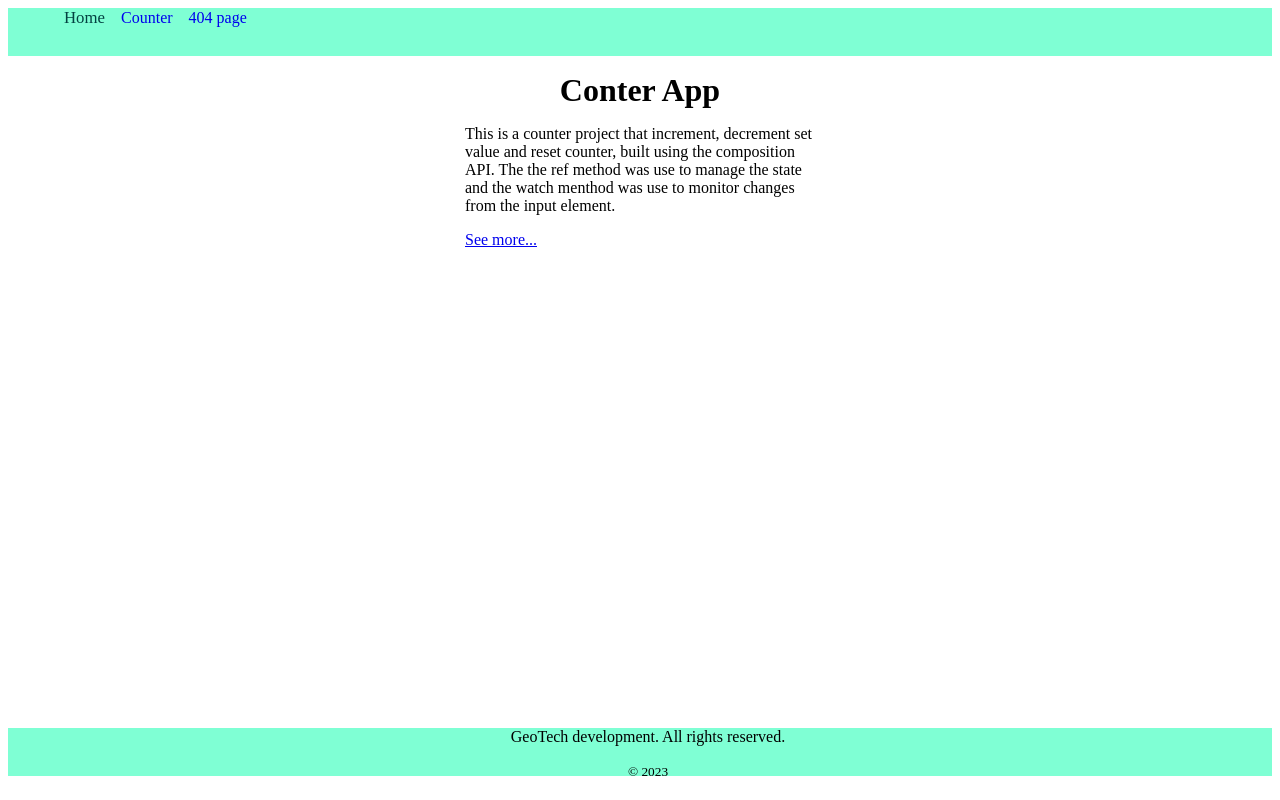
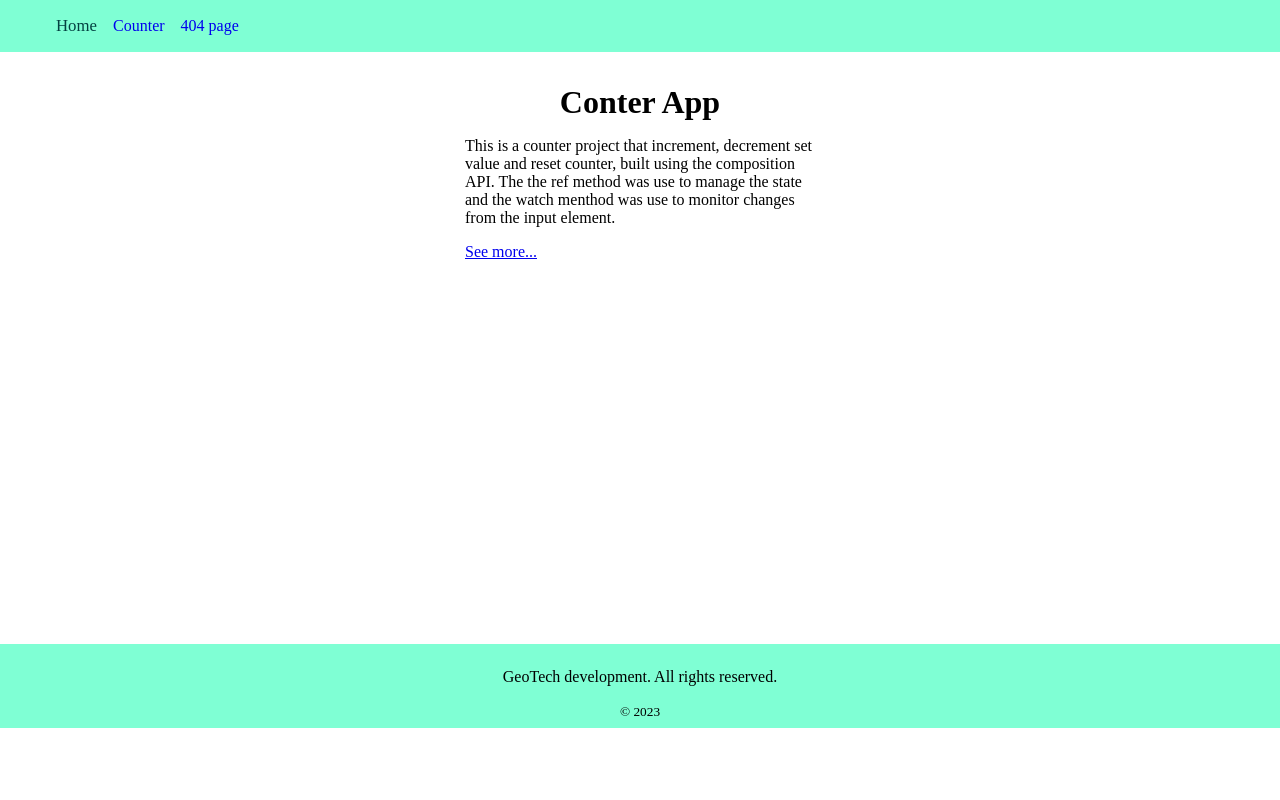
Before and after one commit to George-Gyang/counter-vue-app, a Vue app: page / in a window 1280 px wide. Built offline with nearby package versions, Linux system fonts and the light colour scheme.

Commit message:
making final commit and stylings

```diff
--- a/src/App.vue
+++ b/src/App.vue
@@ -13,6 +13,7 @@ import Footer from "@/Footer.vue";
 
 <style>
 main{
-  min-height: 80vh;
+  min-height: 70vh;
+  padding: 1rem;
 }
 </style>
--- a/src/Footer.vue
+++ b/src/Footer.vue
@@ -17,8 +17,7 @@ const year = date.getFullYear()
 <style scoped>
 footer {
   background-color: aquamarine;
-  height: 3rem;
-  padding-left: 1rem;
   text-align: center;
+  padding: 0.5rem 0px;
 }
 </style>
--- a/src/Nav.vue
+++ b/src/Nav.vue
@@ -23,7 +23,7 @@
 <style scoped>
 nav {
   background-color: aquamarine;
-  height: 3rem;
+  padding: 1rem;
   padding-left: 1rem;
 }
 
--- a/src/assets/main.css
+++ b/src/assets/main.css
@@ -1 +1,4 @@
 /* @import './base.css'; */
+body{
+    margin: 0px;
+}
```
